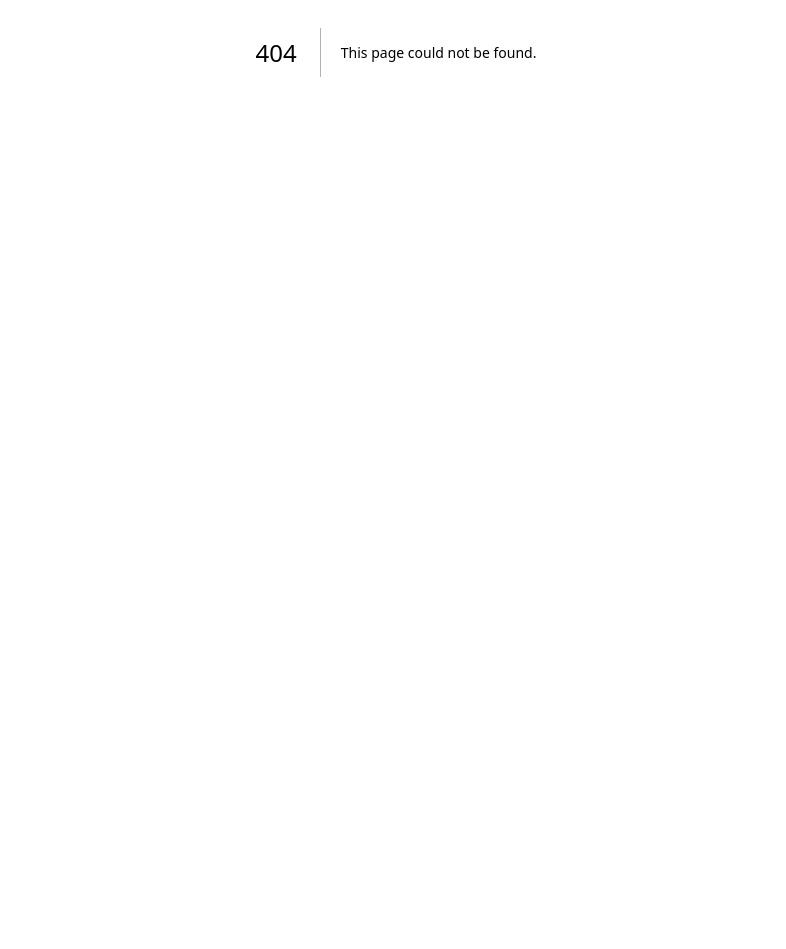
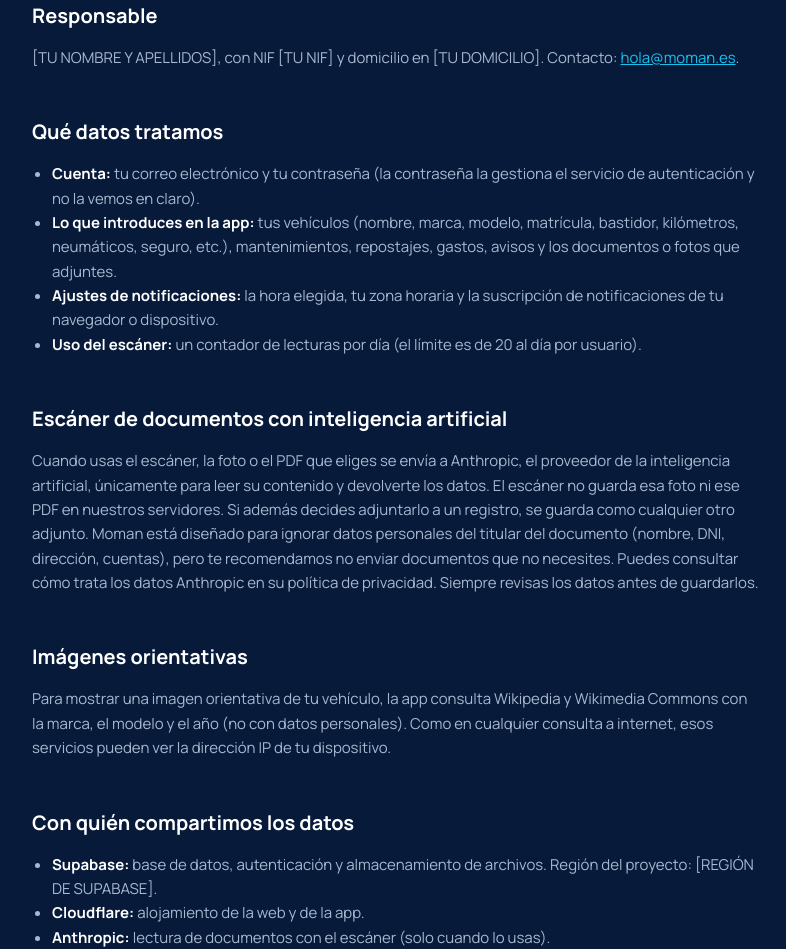
Before and after one commit to vipa935/landigmoman, a Next.js app: page /privacidad in a window 1280 px wide. Before the commit this address had no page. Shown: the part 348-1297 px from the top of the page, without its empty margins (244-1030 px from the left). Before the commit the page ends 800 px from the top, so only its background shows below. Built offline with nearby package versions, Linux system fonts and the light colour scheme.

Commit message:
Create page.tsx

```diff
--- /dev/null
+++ b/app/privacidad/page.tsx
@@ -0,0 +1,90 @@
+import type { Metadata } from 'next'
+import { LegalPage } from '@/components/movant/legal-page'
+import { CONTACT_EMAIL, OWNER, SUPABASE_REGION } from '@/lib/site'
+
+export const metadata: Metadata = {
+  title: 'Política de privacidad · Moman',
+  description: 'Qué datos trata Moman, para qué, con quién se comparten y cómo ejercer tus derechos.',
+}
+
+export default function Privacidad() {
+  return (
+    <LegalPage title="Política de privacidad">
+      <p>
+        Esta política explica qué datos trata Moman (la aplicación y la web moman.es), para qué los usa, con quién los
+        comparte y qué derechos tienes.
+      </p>
+
+      <h2>Responsable</h2>
+      <p>
+        {OWNER.name}, con NIF {OWNER.nif} y domicilio en {OWNER.address}. Contacto:{' '}
+        <a href={`mailto:${CONTACT_EMAIL}`}>{CONTACT_EMAIL}</a>.
+      </p>
+
+      <h2>Qué datos tratamos</h2>
+      <ul>
+        <li><strong>Cuenta:</strong> tu correo electrónico y tu contraseña (la contraseña la gestiona el servicio de autenticación y no la vemos en claro).</li>
+        <li><strong>Lo que introduces en la app:</strong> tus vehículos (nombre, marca, modelo, matrícula, bastidor, kilómetros, neumáticos, seguro, etc.), mantenimientos, repostajes, gastos, avisos y los documentos o fotos que adjuntes.</li>
+        <li><strong>Ajustes de notificaciones:</strong> la hora elegida, tu zona horaria y la suscripción de notificaciones de tu navegador o dispositivo.</li>
+        <li><strong>Uso del escáner:</strong> un contador de lecturas por día (el límite es de 20 al día por usuario).</li>
+      </ul>
+
+      <h2>Escáner de documentos con inteligencia artificial</h2>
+      <p>
+        Cuando usas el escáner, la foto o el PDF que eliges se envía a Anthropic, el proveedor de la inteligencia
+        artificial, únicamente para leer su contenido y devolverte los datos. El escáner no guarda esa foto ni ese PDF en
+        nuestros servidores. Si además decides adjuntarlo a un registro, se guarda como cualquier otro adjunto. Moman
+        está diseñado para ignorar datos personales del titular del documento (nombre, DNI, dirección, cuentas), pero
+        te recomendamos no enviar documentos que no necesites. Puedes consultar cómo trata los datos Anthropic en su
+        política de privacidad. Siempre revisas los datos antes de guardarlos.
+      </p>
+
+      <h2>Imágenes orientativas</h2>
+      <p>
+        Para mostrar una imagen orientativa de tu vehículo, la app consulta Wikipedia y Wikimedia Commons con la marca,
+        el modelo y el año (no con datos personales). Como en cualquier consulta a internet, esos servicios pueden ver la
+        dirección IP de tu dispositivo.
+      </p>
+
+      <h2>Con quién compartimos los datos</h2>
+      <ul>
+        <li><strong>Supabase:</strong> base de datos, autenticación y almacenamiento de archivos. Región del proyecto: {SUPABASE_REGION}.</li>
+        <li><strong>Cloudflare:</strong> alojamiento de la web y de la app.</li>
+        <li><strong>Anthropic:</strong> lectura de documentos con el escáner (solo cuando lo usas).</li>
+        <li><strong>Servicios de notificaciones push</strong> del navegador o del sistema (por ejemplo Google, Mozilla o Apple), solo si activas las notificaciones.</li>
+        <li><strong>Wikimedia:</strong> imágenes orientativas.</li>
+      </ul>
+      <p>No vendemos tus datos ni mostramos publicidad.</p>
+
+      <h2>Para qué y con qué base</h2>
+      <p>
+        Tratamos tus datos para prestarte el servicio que has solicitado al crear tu cuenta: guardar tu información,
+        enviarte los avisos y generar tus informes. Las notificaciones y el escáner solo funcionan si tú los activas o
+        los usas.
+      </p>
+
+      <h2>Cookies y almacenamiento</h2>
+      <p>
+        La web no usa cookies de seguimiento ni herramientas de analítica. La app guarda en tu dispositivo la sesión y
+        una copia temporal de tus datos para ir más rápido, necesarias para que funcione.
+      </p>
+
+      <h2>Cuánto tiempo los conservamos</h2>
+      <p>Mientras mantengas tu cuenta. Si la eliminas, borramos tus datos (consulta cómo en la página «Eliminar cuenta»).</p>
+
+      <h2>Tus derechos</h2>
+      <p>
+        Puedes acceder a tus datos, rectificarlos, pedir su supresión, oponerte a su tratamiento, limitarlo o pedir su
+        portabilidad. En la app puedes exportar tus datos a Excel y sacar informes en PDF. Para ejercer cualquier
+        derecho escribe a <a href={`mailto:${CONTACT_EMAIL}`}>{CONTACT_EMAIL}</a>. Si crees que no hemos atendido tu
+        solicitud, puedes reclamar ante la Agencia Española de Protección de Datos (aepd.es).
+      </p>
+
+      <h2>Menores</h2>
+      <p>Moman no está dirigida a menores de 14 años.</p>
+
+      <h2>Cambios</h2>
+      <p>Si cambiamos esta política, actualizaremos la fecha de arriba.</p>
+    </LegalPage>
+  )
+}
```
